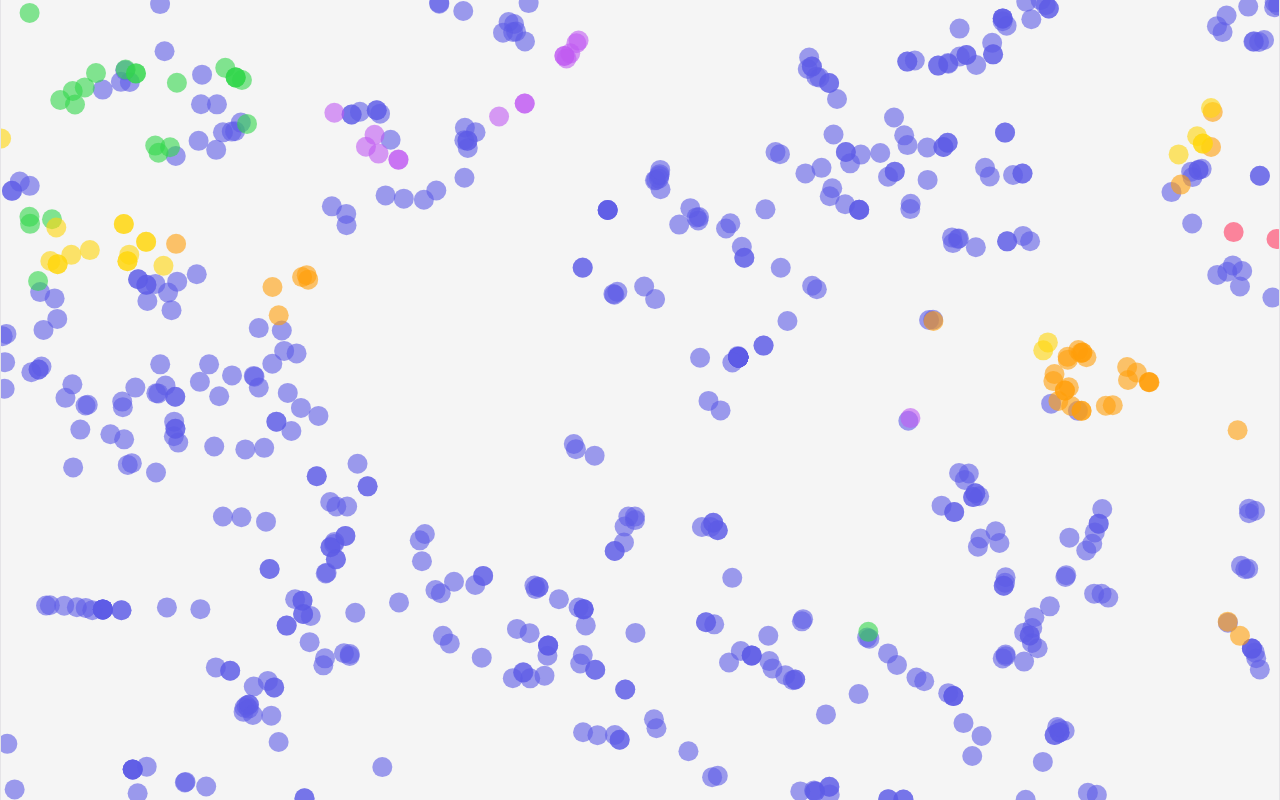
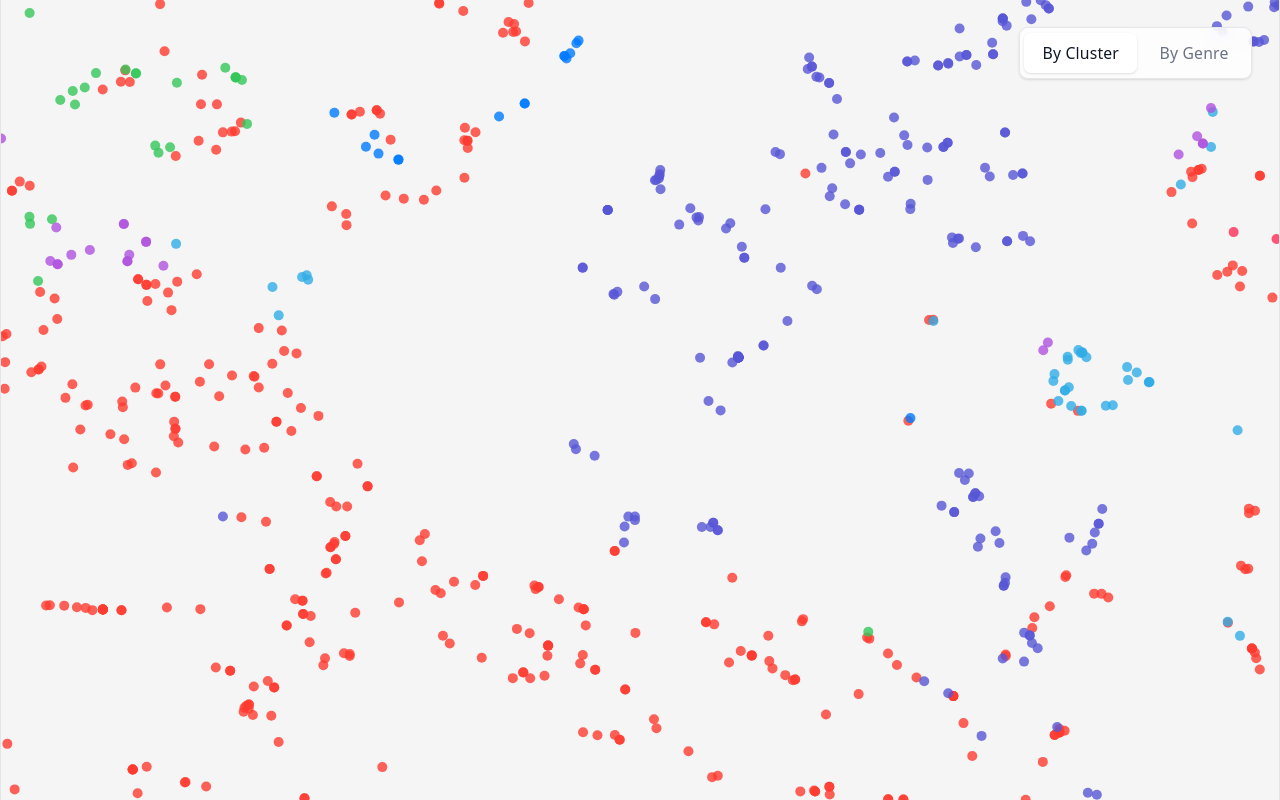
Before and after one commit to mirmirmirr/data-analytics, a React (Vite) app in the folder final/site/: page / in a window 1280 px wide. Built offline with nearby package versions, Linux system fonts and the light colour scheme.

Commit message:
add more colors and click interaction

```diff
--- a/final/site/src/App.tsx
+++ b/final/site/src/App.tsx
@@ -4,6 +4,9 @@ import type { Song } from "@/types/song";
 
 export default function App() {
   const [data, setData] = useState<Song[]>([]);
+
+  // 👈 Add state to track the active mode
+  const [colorMode, setColorMode] = useState<"cluster" | "genre">("cluster");
 
   const screenRef = useRef<HTMLDivElement>(null);
 
@@ -15,7 +18,31 @@ export default function App() {
 
   return (
     <div ref={screenRef} className="relative h-full w-full">
-      {data.length > 0 && <MusicMap data={data} />}
+      {/* 👈 Toggle UI overlay */}
+      <div className="absolute top-6 right-6 z-10 bg-white/80 backdrop-blur-md p-1 rounded-lg shadow-sm border border-gray-200 flex gap-1">
+        <button
+          onClick={() => setColorMode("cluster")}
+          className={`px-4 py-2 text-sm font-medium rounded-md transition-all ${
+            colorMode === "cluster"
+              ? "bg-white shadow-sm text-gray-900"
+              : "text-gray-500 hover:text-gray-900"
+          }`}
+        >
+          By Cluster
+        </button>
+        <button
+          onClick={() => setColorMode("genre")}
+          className={`px-4 py-2 text-sm font-medium rounded-md transition-all ${
+            colorMode === "genre"
+              ? "bg-white shadow-sm text-gray-900"
+              : "text-gray-500 hover:text-gray-900"
+          }`}
+        >
+          By Genre
+        </button>
+      </div>
+
+      {data.length > 0 && <MusicMap data={data} colorMode={colorMode} />}
     </div>
   );
 }
--- a/final/site/src/components/MusicMap.tsx
+++ b/final/site/src/components/MusicMap.tsx
@@ -1,36 +1,56 @@
+import { useState, useEffect } from "react";
 import ReactECharts from "echarts-for-react";
 import * as echarts from "echarts";
 import type { Song } from "@/types/song";
 
 type Props = {
   data: Song[];
+  colorMode: "cluster" | "genre";
 };
 
-export default function MusicMap({ data }: Props) {
-  // 1. Find all unique clusters in the dataset
-  const uniqueClusters = Array.from(new Set(data.map((d) => d.cluster))).sort();
+export default function MusicMap({ data, colorMode }: Props) {
+  const [selectedGroup, setSelectedGroup] = useState<string | null>(null);
 
-  // A premium, Apple-inspired color palette for the clusters
+  useEffect(() => {
+    setSelectedGroup(null);
+  }, [colorMode]);
+
+  const uniqueGroups = Array.from(
+    new Set(
+      data.map((d) => (colorMode === "cluster" ? d.cluster : d.track_genre)),
+    ),
+  ).sort();
+
   const colors = [
-    "#5E5CE6", // Indigo
-    "#FFD60A", // Yellow
-    "#FF375F", // Pink
-    "#32D74B", // Green
-    "#64D2FF", // Light Blue
-    "#FF9F0A", // Orange
-    "#BF5AF2", // Purple
+    "#FF3B30",
+    "#FF9F0A",
+    "#FFCC00",
+    "#34C759",
+    "#00C7BE",
+    "#32ADE6",
+    "#007AFF",
+    "#5856D6",
+    "#AF52DE",
+    "#FF2D55",
   ];
 
-  // 2. Generate a separate ECharts series for every cluster to keep high performance
-  const series = uniqueClusters.map((clusterId, index) => {
-    // Filter data to only include songs in this cluster
-    const clusterData = data.filter((d) => d.cluster === clusterId);
+  const series = uniqueGroups.map((groupId, index) => {
+    const groupData = data.filter((d) =>
+      colorMode === "cluster"
+        ? d.cluster === groupId
+        : d.track_genre === groupId,
+    );
+
+    // Dim non-selected groups when a group is selected
+    const isDimmed =
+      selectedGroup !== null && selectedGroup !== String(groupId);
+    const activeColor = colors[index % colors.length];
 
     return {
       type: "scatter",
-      name: `Cluster ${clusterId}`,
-      // Format: [x, y, track_name, cluster, artists, album_name]
-      data: clusterData.map((d) => [
+      id: `group-${index}`,
+      name: `${colorMode === "cluster" ? "Cluster" : "Genre"} ${groupId}`,
+      data: groupData.map((d) => [
         d.x,
         d.y,
         d.track_name,
@@ -39,25 +59,24 @@ export default function MusicMap({ data }: Props) {
         d.album_name,
         d.track_genre,
       ]),
-      symbolSize: 20,
-      large: true, // 🔥 Keeps the 10k points rendering at 60fps
+      symbolSize: 10,
+      large: true,
       largeThreshold: 2000,
+      universalTransition: true,
       itemStyle: {
-        color: colors[index % colors.length],
-        opacity: 0.6,
+        color: isDimmed ? "#CECECE" : activeColor,
+        opacity: isDimmed ? 0.15 : 0.8,
       },
       emphasis: {
         scale: true,
-        itemStyle: {
-          opacity: 1,
-        },
+        itemStyle: { opacity: 1 },
       },
     };
   });
 
   const options: echarts.EChartsOption = {
-    animation: false, // Ensures zooming feels like a solid map, not floating points
-    backgroundColor: "transparent", // Lets the background from App.tsx show through
+    animation: false,
+    backgroundColor: "transparent",
     tooltip: {
       trigger: "item",
       backgroundColor: "transparent",
@@ -65,7 +84,7 @@ export default function MusicMap({ data }: Props) {
       borderWidth: 0,
       padding: 0,
       extraCssText:
-        "box-shadow: none; border: none; pointer-events: none; backdrop-filter: blur(10px); -webkit-backdrop-filter: blur(10px); ",
+        "box-shadow: none; border: none; pointer-events: none; backdrop-filter: blur(10px); -webkit-backdrop-filter: blur(10px); border-radius: 12px;",
       formatter: (params: any) => {
         const item = params.data;
         return `
@@ -76,7 +95,7 @@ export default function MusicMap({ data }: Props) {
             <p class="text-xs text-gray-600 font-medium leading-none">
               ${item[4]} &mdash; ${item[5]}
             </p>
-            <div class=""flex flex-row items-start>
+            <div class="flex flex-row items-start gap-1">
               <div class="mt-1 inline-flex items-center px-2 py-0.5 rounded-full bg-black/5 w-fit">
                 <span class="text-[10px] font-bold text-gray-500 uppercase tracking-wider">
                   Cluster ${item[3]}
@@ -92,16 +111,8 @@ export default function MusicMap({ data }: Props) {
         `;
       },
     },
-    xAxis: {
-      type: "value",
-      show: false,
-      scale: true,
-    },
-    yAxis: {
-      type: "value",
-      show: false,
-      scale: true,
-    },
+    xAxis: { type: "value", show: false, scale: true },
+    yAxis: { type: "value", show: false, scale: true },
     dataZoom: [
       {
         type: "inside",
@@ -109,8 +120,6 @@ export default function MusicMap({ data }: Props) {
         zoomOnMouseWheel: true,
         moveOnMouseMove: true,
         filterMode: "none",
-        start: 30,
-        end: 50,
       },
       {
         type: "inside",
@@ -118,25 +127,51 @@ export default function MusicMap({ data }: Props) {
         zoomOnMouseWheel: true,
         moveOnMouseMove: true,
         filterMode: "none",
-        start: 30,
-        end: 50,
       },
     ],
     series: series,
-    grid: {
-      top: 0,
-      left: 0,
-      right: 0,
-      bottom: 0,
+    grid: { top: 0, left: 0, right: 0, bottom: 0 },
+  };
+
+  // 4. Handle clicks on the data points
+  const onEvents = {
+    click: (params: any) => {
+      if (params.componentType === "series") {
+        const clickedData = params.data;
+        const clickedGroupId =
+          colorMode === "cluster" ? clickedData[3] : clickedData[6];
+
+        setSelectedGroup((prev) =>
+          prev === String(clickedGroupId) ? null : String(clickedGroupId),
+        );
+      }
     },
+  };
+
+  const handleChartReady = (echartsInstance: any) => {
+    echartsInstance.setOption({
+      dataZoom: [
+        { start: 30, end: 50 },
+        { start: 30, end: 50 },
+      ],
+    });
+
+    // Allow users to clear the selection by clicking the empty background
+    echartsInstance.getZr().on("click", (event: any) => {
+      // If event.target is undefined, the user clicked empty canvas space
+      if (!event.target) {
+        setSelectedGroup(null);
+      }
+    });
   };
 
   return (
     <div className="w-full h-full">
       <ReactECharts
         option={options}
+        onEvents={onEvents}
+        onChartReady={handleChartReady}
         style={{ height: "100%", width: "100%" }}
-        notMerge={true}
       />
     </div>
   );
```
